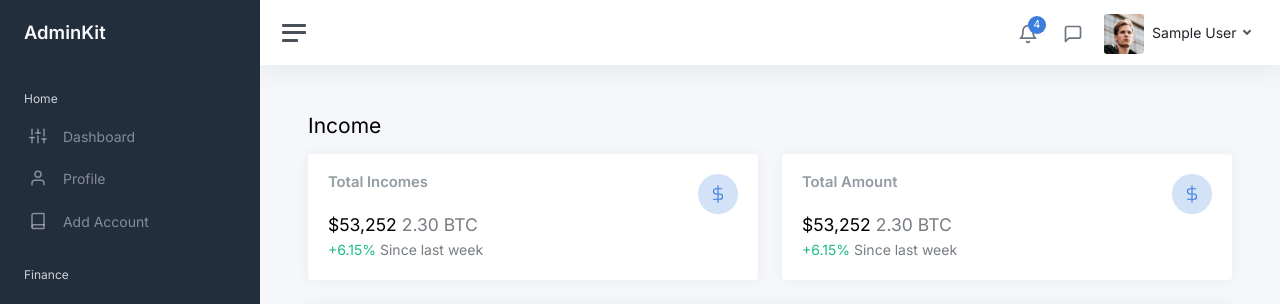
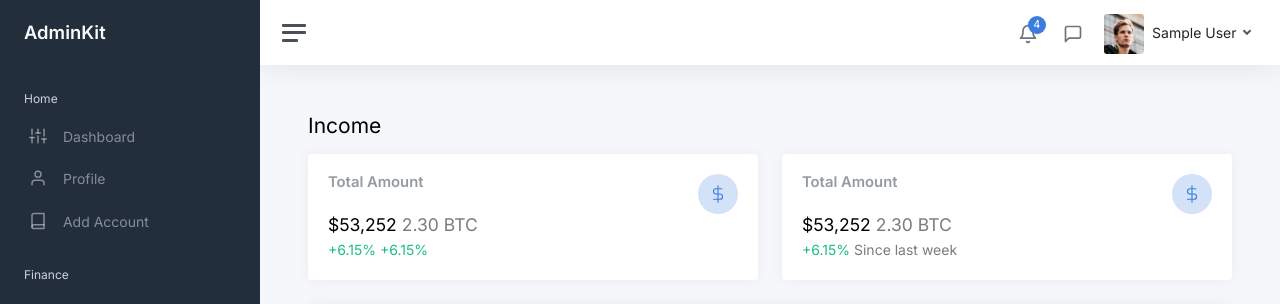
Before and after one commit to 2wons/flask-expense, a Flask app: page /income in a window 1280 px wide. Shown: the top 304 px of the page. Run offline with Flask 3, Linux system fonts and the light colour scheme; the first user in the database is signed in; tables that the repository leaves empty hold one stand-in row (Sample ...); some libraries are stand-ins or nearby versions.

Commit message:
add macro for cards

```diff
--- /dev/null
+++ b/app/templates/cards.html
@@ -0,0 +1,26 @@
+
+{% macro stat_card(title, icon, data, subtitle ) %}
+<div class="col-12 col-md-6 col-xxl d-flex">
+    <div class="card flex-fill">
+      <div class="card-body">
+        <div class="row">
+          <div class="col mt-0">
+            <h5 class="card-title">{{ title }}</h5>
+          </div>
+
+          <div class="col-auto">
+            <div class="stat text-primary" >
+              <i data-feather="{{ icon }}"></i>
+            </div>
+          </div>
+        </div>
+        <h4 class="mt-0 mb-1">{{ data }} <span class="text-muted">2.30 BTC</span></h4>
+
+        <div class="mb-0">
+            {{ subtitle | safe }}
+        </div>
+
+      </div>
+    </div>
+  </div>
+{% endmacro %}
--- a/app/templates/income.html
+++ b/app/templates/income.html
@@ -8,55 +9,11 @@
 
   <h1 class="h3 mb-3">Income</h1>
   <div class="row">
-    <div class="col-12 col-md-6 col-xxl d-flex">
-      <div class="card flex-fill">
-        <div class="card-body">
-          <div class="row">
-            <div class="col mt-0">
-              <h5 class="card-title">Total Incomes</h5>
-            </div>
+    {{ card.stat_card('Total Amount', 'dollar-sign', '$53,252',
+          '<span class="text-success"> +6.15%  </span> <span class="text-success"> +6.15%  </span>') }}
+    {{ card.stat_card('Total Amount', 'dollar-sign', '$53,252',
+          '<span class="text-success"> +6.15%  </span> <span class="text-muted">Since last week</span>') }}
 
-            <div class="col-auto">
-              <div class="stat text-primary" >
-                <i data-feather="dollar-sign"></i>
-              </div>
-            </div>
-          </div>
-          <h4 class="mt-0 mb-1">$53,252 <span class="text-muted">2.30 BTC</span></h4>
-
-          <div class="mb-0">
-            <span class="text-success"> +6.15%  </span>
-            <span class="text-muted">Since last week</span>
-          </div>
-
-        </div>
-      </div>
-    </div>
-
-    <div class="col-12 col-md-6 col-xxl d-flex">
-      <div class="card flex-fill">
-        <div class="card-body">
-          <div class="row">
-            <div class="col mt-0">
-              <h5 class="card-title">Total Amount</h5>
-            </div>
-
-            <div class="col-auto">
-              <div class="stat text-primary" >
-                <i data-feather="dollar-sign"></i>
-              </div>
-            </div>
-          </div>
-          <h4 class="mt-0 mb-1">$53,252 <span class="text-muted">2.30 BTC</span></h4>
-
-          <div class="mb-0">
-            <span class="text-success"> +6.15%  </span>
-            <span class="text-muted">Since last week</span>
-          </div>
-
-        </div>
-      </div>
-    </div>
     <!-- ewnd -->
   </div>
 
```
Also changed, not shown: other parts of app/templates/income.html (+1 -0 lines).
